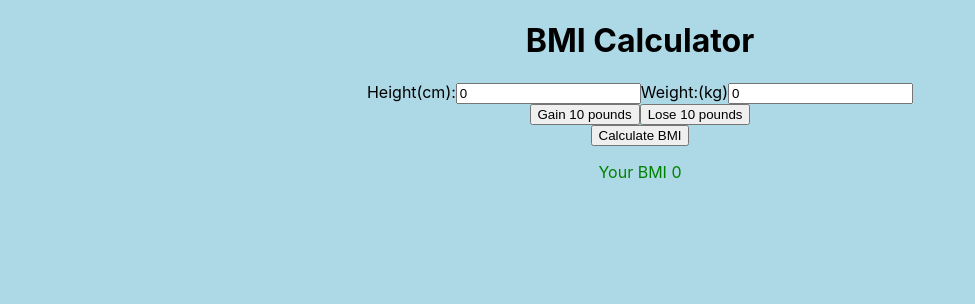
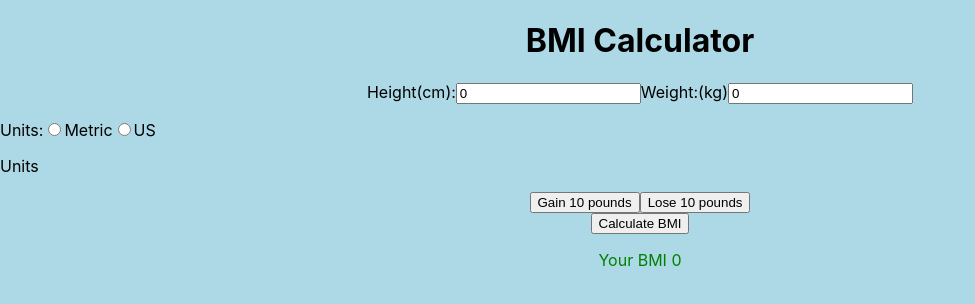
Before and after one commit to yash16chaudhary/INFO-655-Project, a React (Create React App) app: page / in a window 1280 px wide. Shown: the top 304 px of the page, without its empty margins (0-975 px from the left). Built offline with nearby package versions, Linux system fonts and the light colour scheme.

Commit message:
radio buttons

```diff
--- a/src/App.js
+++ b/src/App.js
@@ -8,6 +8,7 @@ function App() {
   const [height, setHeight] = useState(0);
   const [weight, setWeight] = useState(0);
   const [bmi, setBmi] = useState(0);
+  const [units, setUnits] = useState('');
   const weightAsNumber = Number(weight);
   const heightAsNumber = Number(height);
 
@@ -25,6 +26,29 @@ function App() {
       <label>Weight:(kg)<input value={weight} onChange={e => setWeight(e.target.value)} type="number"/>
       </label>
       </div>
+
+      <p>
+        Units:
+        <label>
+          <input type="radio" name="Metric" value="Metric" defaultChecked={true} onChange={e => setUnits(e.target.value)} checked={units === 'Metric'} />
+          Metric
+        </label>
+        <label>
+          <input
+            type="radio"
+            name="US"
+            value="US"
+            onChange={e => setUnits(e.target.value)}
+            checked={units === 'US'}
+
+          />
+          US
+        </label>
+      </p>
+
+      <p>Units {units}</p>
+
+
       <div style={{display: 'flex',alignItems: 'center',justifyContent: 'center'}}>
       <button onClick={() => setWeight(weightAsNumber + 10)}>Gain 10 pounds</button>
       <button onClick={() => setWeight(weightAsNumber - 10)}>Lose 10 pounds</button>
```
